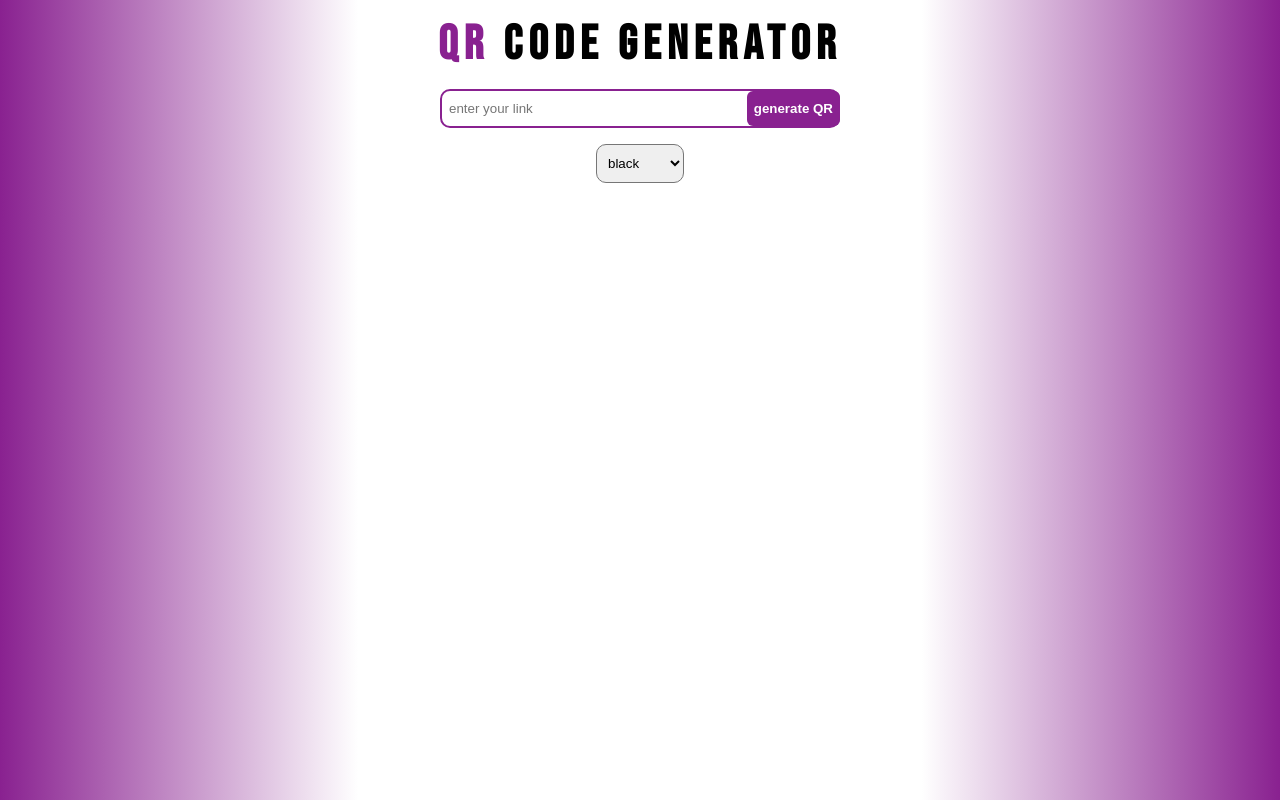
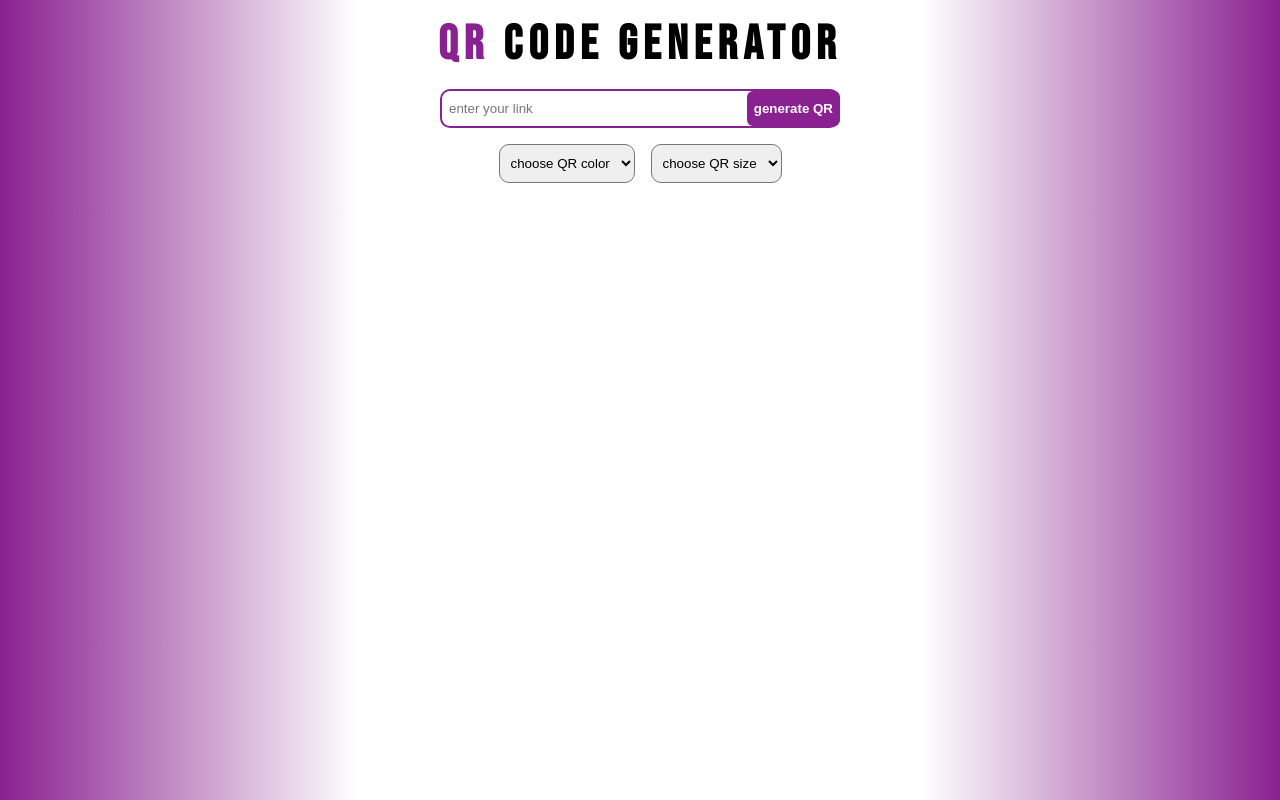
Before and after one commit to root404-ir/qrcode-generator-react, a React (Vite) app: page / in a window 1280 px wide. Built offline with nearby package versions, Linux system fonts and the light colour scheme.

Commit message:
changed some styles

```diff
--- a/src/components/Qrcode/Qrcode.css
+++ b/src/components/Qrcode/Qrcode.css
@@ -29,7 +29,7 @@ body {
     color: #892190;
 }
 
-.options {
+.generate-qr {
     position: relative;
 }
 
@@ -44,7 +44,7 @@ body {
 
 .text-box:focus {
     outline: 0;
-    width: 600px;
+    width: 500px;
 }
 
 .generate {
@@ -65,7 +65,12 @@ body {
     background-color: #cd63d4;
 }
 
-.select-color {
+.options {
+    display: flex;
+    gap: 1rem;
+}
+
+.select-option {
     border-radius: 10px;
     padding: 10px 7px;
     margin-top: 1rem;
--- a/src/components/Qrcode/Qrcode.jsx
+++ b/src/components/Qrcode/Qrcode.jsx
@@ -5,6 +5,7 @@ const Qrcode = () => {
     const [link, setLink] = useState('')
     const [qrValue, setQrValue] = useState('')
     const [color, setColor] = useState('black')
+    const [size, setSize] = useState(128)
     const isValidUrl = str => {
         try {
             new URL(str)
@@ -60,11 +61,13 @@ const Qrcode = () => {
     return (
         <div className="qrcode-wrapper">
             <h2 className="title"><span className="qr-title">QR</span> Code Generator</h2>
-            <div className="options">
+            <div className="generate-qr">
                 <input type="text" className="text-box" placeholder="enter your link" value={link} onChange={(e) => setLink(e.target.value)} />
                 <button className="generate" onClick={handleGenerate}>generate QR</button>
             </div>
-            <select className="select-color" onChange={(e) => setColor(e.target.value)}>
+            <div className="options">
+                <select className="select-option" onChange={(e) => setColor(e.target.value)}>
+                    <option>choose QR color</option>
                     <option value="black">black</option>
                     <option value="blue">blue</option>
                     <option value="red">red</option>
@@ -72,8 +75,17 @@ const Qrcode = () => {
                     <option value="gold">gold</option>
                     <option value="green">green</option>
                 </select>
+                <select className="select-option" onChange={(e) => setSize(e.target.value)}>
+                    <option>choose QR size</option>
+                    <option value={128}>128</option>
+                    <option value={200}>200</option>
+                    <option value={240}>240</option>
+                    <option value={260}>260</option>
+                    <option value={300}>300</option>
+                </select>
+            </div>
             <div className="qrcode">
-                {qrValue && <QRCodeSVG value={link} size={200} fgColor={color} />}
+                {qrValue && <QRCodeSVG value={link} title={link} size={size} fgColor={color} />}
             </div>
             {qrValue && (
                 <div>
```
Lines whose indentation alone changed are shown as unchanged.
